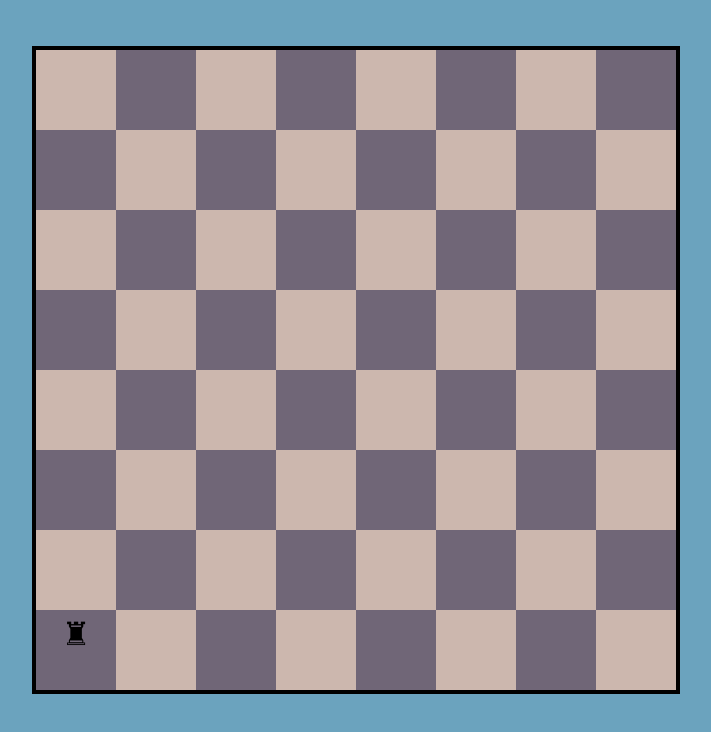
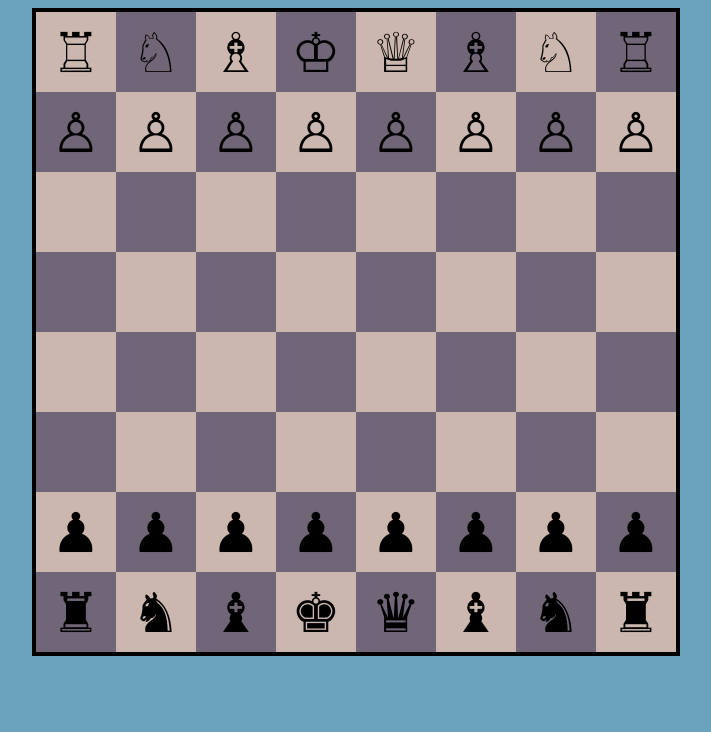
Before and after one commit to WrnerM/chessboard-flexbox, a plain HTML site: page index.html in a window 1280 px wide. Shown: the whole page, without its empty margins (284-995 px from the left). Drawn offline with Linux system fonts and the light colour scheme.

Commit message:
completed

```diff
--- a/index.html
+++ b/index.html
@@ -12,23 +12,23 @@
   <main>
 
     <div class="chessboard">
-      <div class="white-square"></div>
-      <div class="black-square"></div>
-      <div class="white-square"></div>
-      <div class="black-square"></div>
-      <div class="white-square"></div>
-      <div class="black-square"></div>
-      <div class="white-square"></div>
-      <div class="black-square"></div>
+      <div class="white-square">&#9814;</div>
+      <div class="black-square">&#9816;</div>
+      <div class="white-square">&#9815;</div>
+      <div class="black-square">&#9812;</div>
+      <div class="white-square">&#9813;</div>
+      <div class="black-square">&#9815;</div>
+      <div class="white-square">&#9816;</div>
+      <div class="black-square">&#9814;</div>
 
-      <div class="black-square"></div>
-      <div class="white-square"></div>
-      <div class="black-square"></div>
-      <div class="white-square"></div>
-      <div class="black-square"></div>
-      <div class="white-square"></div>
-      <div class="black-square"></div>
-      <div class="white-square"></div>
+      <div class="black-square">&#9817;</div>
+      <div class="white-square">&#9817;</div>
+      <div class="black-square">&#9817;</div>
+      <div class="white-square">&#9817;</div>
+      <div class="black-square">&#9817;</div>
+      <div class="white-square">&#9817;</div>
+      <div class="black-square">&#9817;</div>
+      <div class="white-square">&#9817;</div>
 
       <div class="white-square"></div>
       <div class="black-square"></div>
@@ -64,23 +64,25 @@
       <div class="white-square"></div>
       <div class="black-square"></div>
       <div class="white-square"></div>
-      <div class="white-square"></div>
-      <div class="black-square"></div>
-      <div class="white-square"></div>
-      <div class="black-square"></div>
-      <div class="white-square"></div>
-      <div class="black-square"></div>
-      <div class="white-square"></div>
-      <div class="black-square"></div>
 
-      <div class="black-square"><span class="piece">♜</span></div>
-      <div class="white-square"></div>
-      <div class="black-square"></div>
-      <div class="white-square"></div>
-      <div class="black-square"></div>
-      <div class="white-square"></div>
-      <div class="black-square"></div>
-      <div class="white-square"></div>
+      <div class="white-square">&#9823;</div>
+      <div class="black-square">&#9823;</div>
+      <div class="white-square">&#9823;</div>
+      <div class="black-square">&#9823;</div>
+      <div class="white-square">&#9823;</div>
+      <div class="black-square">&#9823;</div>
+      <div class="white-square">&#9823;</div>
+      <div class="black-square">&#9823;</div>
+
+      <div class="black-square">&#9820;</div>
+      <div class="white-square">&#9822;</div>
+      <div class="black-square">&#9821;</div>
+      <div class="white-square">&#9818;</div>
+      <div class="black-square">&#9819;</div>
+      <div class="white-square">&#9821;</div>
+      <div class="black-square">&#9822;</div>
+      <div class="white-square">&#9820;</div>
+
 
 
     </div>
--- a/styles.css
+++ b/styles.css
@@ -7,15 +7,15 @@ main {
   display: flex;
   justify-content: center;
   align-items: center;
+  height: 100%;
 }
 
 .chessboard {
-  margin-top: 3%;
   width: 100%;
   display: flex;
   flex-wrap: wrap;
   max-width: 80vmin;
-  max-height: auto;
+  max-height: 80vmin;
   border: 4px solid rgb(0, 0, 0);
   aspect-ratio: 1;
 }
@@ -33,10 +33,18 @@ main {
 }
 
 .piece {
-  font-size: 2em;      /* Adjust size as needed */
+  font-size: 2em;
   display: flex;
   align-items: center;
   justify-content: center;
-  font-family: 'Poppins', sans-serif; /* Optional: font styling */
+  font-family: 'Poppins', sans-serif;
   background-color: transparent;
 }
+
+/* sizing the unicode chess pieces with flex */
+.white-square, .black-square {
+  display: flex;
+  justify-content: center;
+  align-items: center;
+  font-size: calc(55vmin/8);
+}
```
